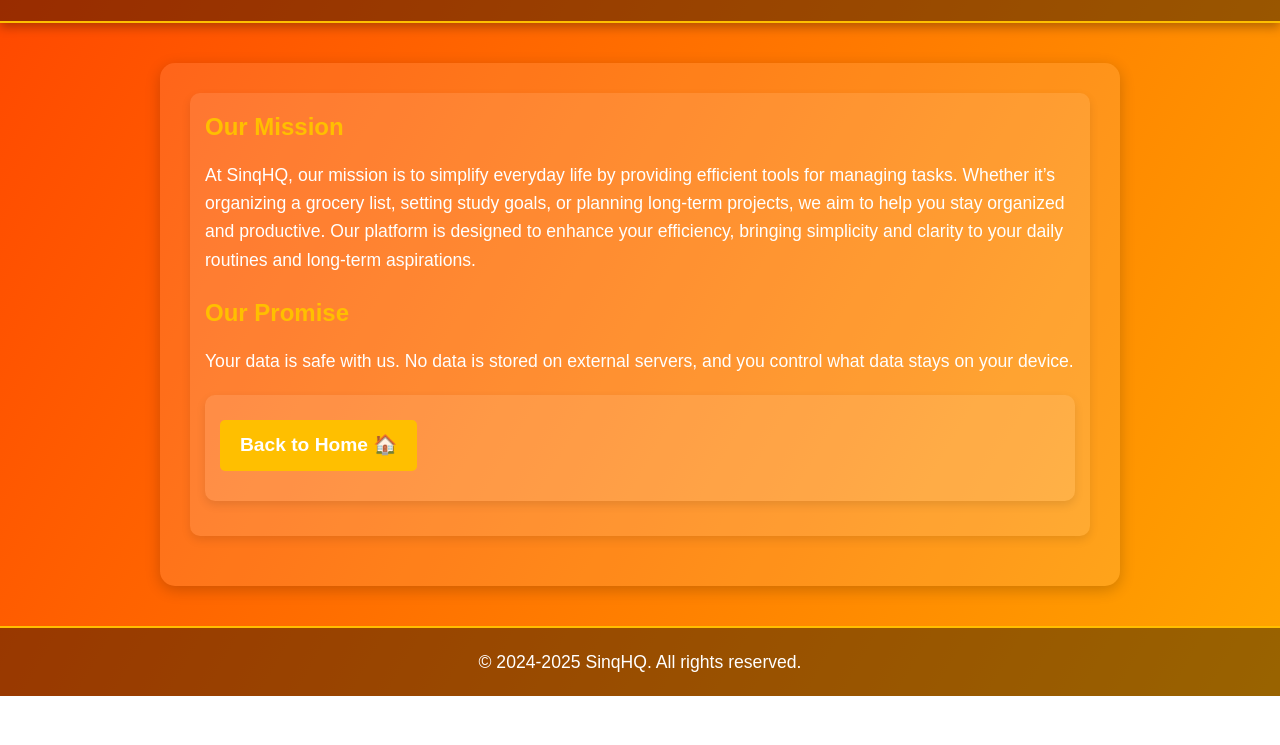
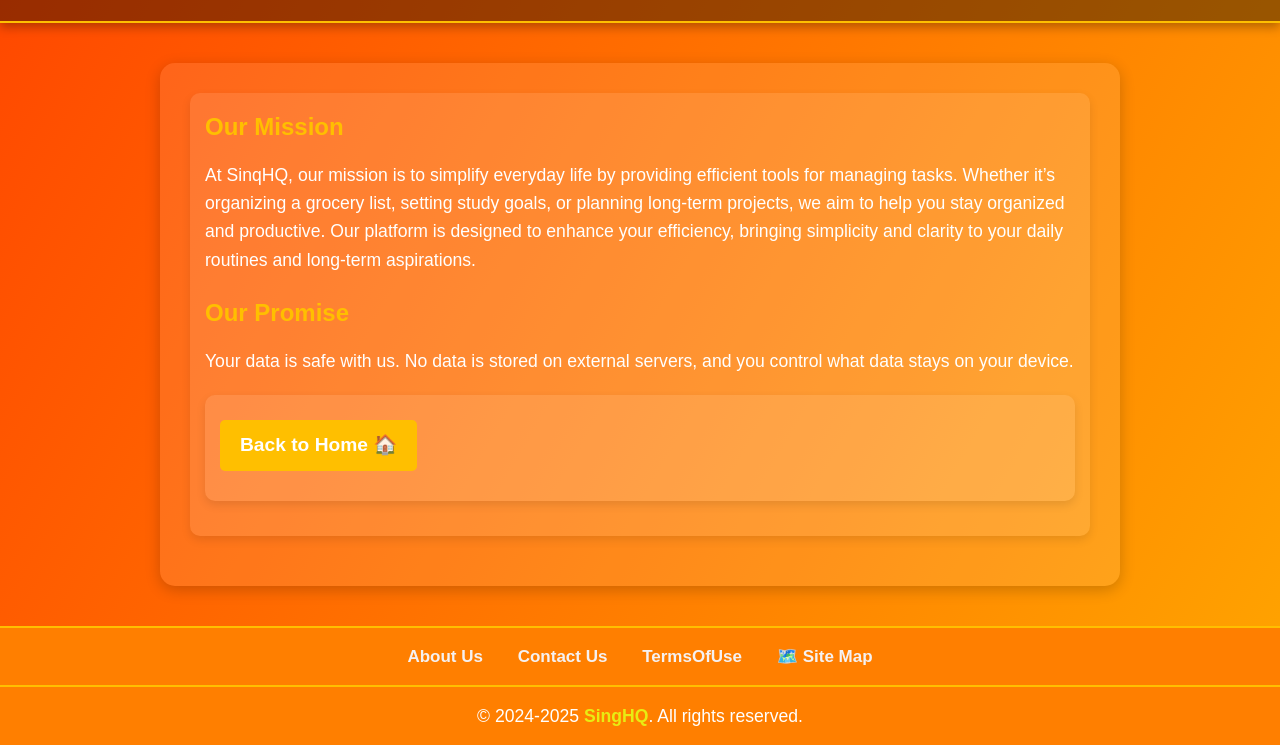
Before and after one commit to anonn78103/singHQ, a plain HTML site: page menu/aboutUs/index.html in a window 1280 px wide. Shown: the part 116-861 px from the top of the page. Before the commit the page ends 812 px from the top, so only its background shows below. Drawn offline with Linux system fonts and the light colour scheme.

Commit message:
Update index.html

```diff
--- a/menu/aboutUs/index.html
+++ b/menu/aboutUs/index.html
@@ -112,10 +112,13 @@
         <div class="section">
 
             <h2>Our Mission</h2>
-            <p>At SinqHQ, our mission is to simplify everyday life by providing efficient tools for managing tasks. Whether it’s
-            organizing a grocery list, setting study goals, or planning long-term projects, we aim to help you stay organized and
-            productive. Our platform is designed to enhance your efficiency, bringing simplicity and clarity to your daily routines
-            and long-term aspirations.</p>
+            <p>At SinqHQ, our mission is to simplify everyday life by providing efficient tools for managing tasks.
+                Whether it’s
+                organizing a grocery list, setting study goals, or planning long-term projects, we aim to help you stay
+                organized and
+                productive. Our platform is designed to enhance your efficiency, bringing simplicity and clarity to your
+                daily routines
+                and long-term aspirations.</p>
 
             <h2>Our Promise</h2>
             <p>Your data is safe with us. No data is stored on external servers, and you control what data stays on your
@@ -127,8 +130,62 @@
         </div>
     </div>
 
-    <footer>
-        <p>&copy; 2024-2025 <a href="https://singhq.site">SinqHQ</a>. All rights reserved.</p>
+    <meta charset="UTF-8">
+    <meta name="viewport" content="width=device-width, initial-scale=1.0">
+    <style>
+        /* Upper Footer Styling */
+        .upper-footer {
+            background: #ff7f00;
+            padding: 15px 0;
+            text-align: center;
+            font-size: 17px;
+        }
+
+        .footer-links a {
+            color: #f5f1f1;
+            text-decoration: none;
+            font-weight: bold;
+            margin: 0 15px;
+            transition: color 0.3s ease;
+        }
+
+        .footer-links a:hover {
+            color: hsl(61, 85%, 50%);
+        }
+
+        /* Lower Footer starts*/
+        .lower-footer {
+            background: #ff7f00;
+            color: white;
+            text-align: center;
+            padding: 15px 0;
+            font-size: 17px;
+        }
+
+        .highlight-link {
+            color: hsl(61, 85%, 50%);
+            font-weight: bold;
+            text-decoration: none;
+        }
+
+        .highlight-link:hover {
+            color: hsl(328, 87%, 49%);
+        }
+    </style>
+    <footer class="upper-footer">
+        <div class="footer-links">
+            <a href="https://singhq.site/menu/aboutUs">About Us</a>
+            <a href="https://singhq.site/menu/contactUs">Contact Us</a>
+            <a href="https://singhq.site/menu/tAndC">TermsOfUse</a>
+            <a href="https://singhq.site/menu" class="map-btn">🗺️ Site Map</a>
+        </div>
+    </footer>
+
+
+    <footer class="lower-footer">
+        <p>&copy; 2024-2025
+            <a href="https://singhq.site" class="highlight-link">SingHQ</a>. All rights reserved.
+        </p>
     </footer>
 </body>
 
```
